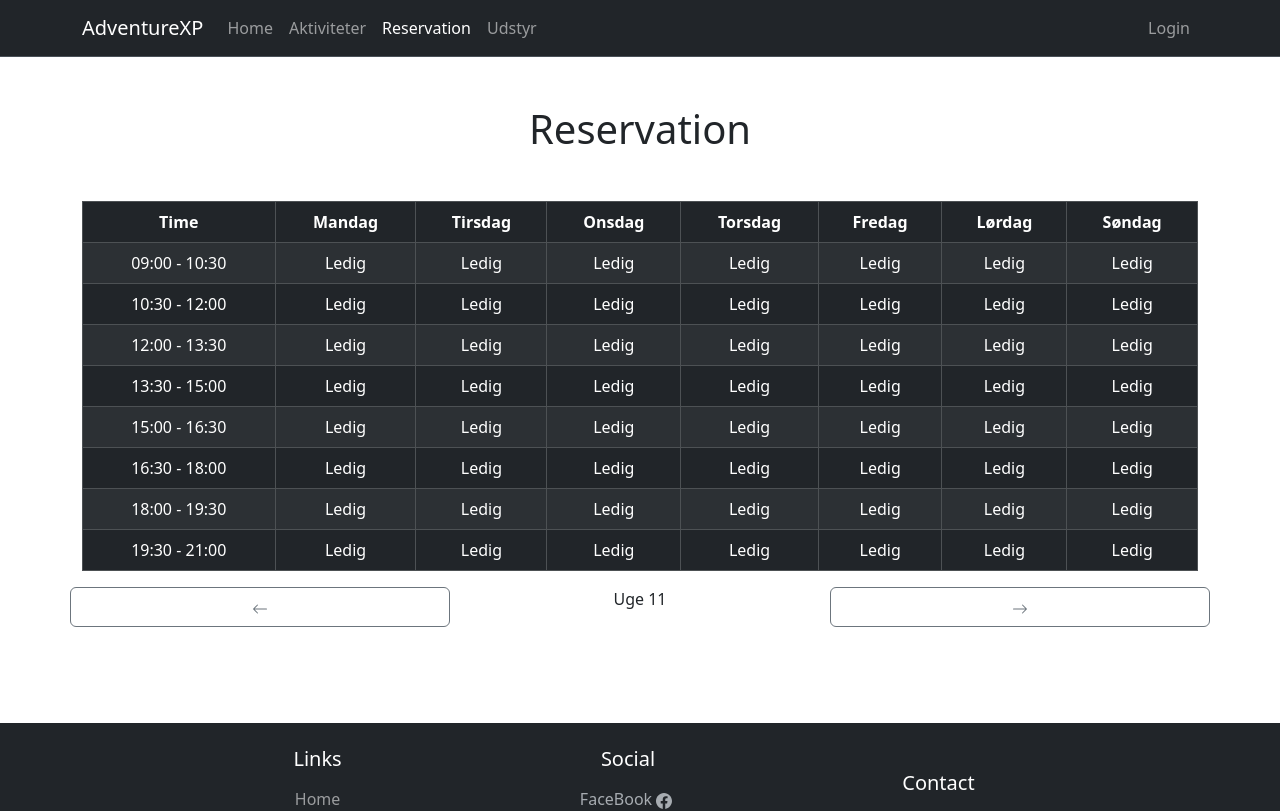
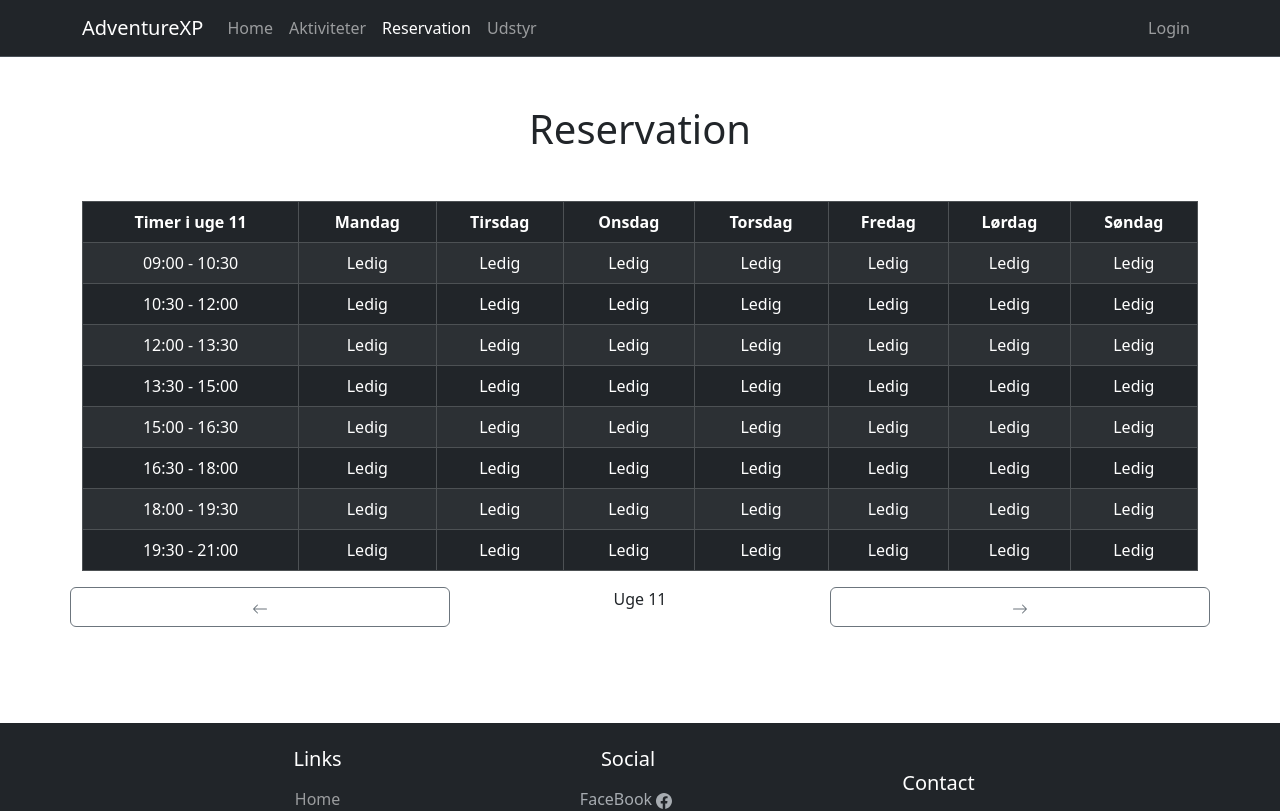
Before and after one commit to J-M-M-P/AdventureXP-frontend, a React (Vite) app: page /reservation in a window 1280 px wide. Shown: the top 811 px of the page. Built offline with nearby package versions, Linux system fonts and the light colour scheme.

Commit message:
Meget lille ændring

```diff
--- a/src/components/Reservation/ReservationTable.tsx
+++ b/src/components/Reservation/ReservationTable.tsx
@@ -50,7 +50,7 @@ function ReservationTable({ currentWeek, bookedTimes }: Props) {
             <table className="table table-dark table-striped table-hover table-bordered text-center">
                 <thead>
                     <tr className="align-middle">
-                        <th>Time</th>
+                        <th>Timer i uge {currentWeek}</th>
                         <th>Mandag</th>
                         <th>Tirsdag</th>
                         <th>Onsdag</th>
```
